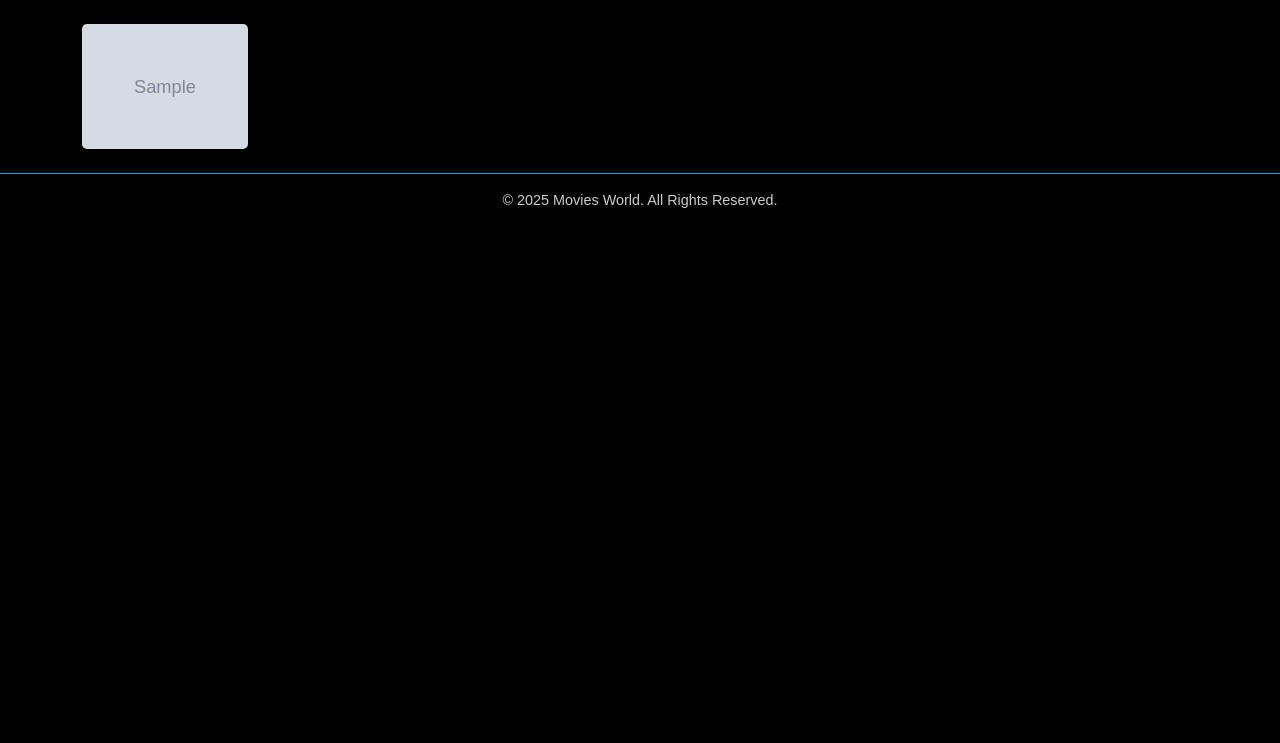
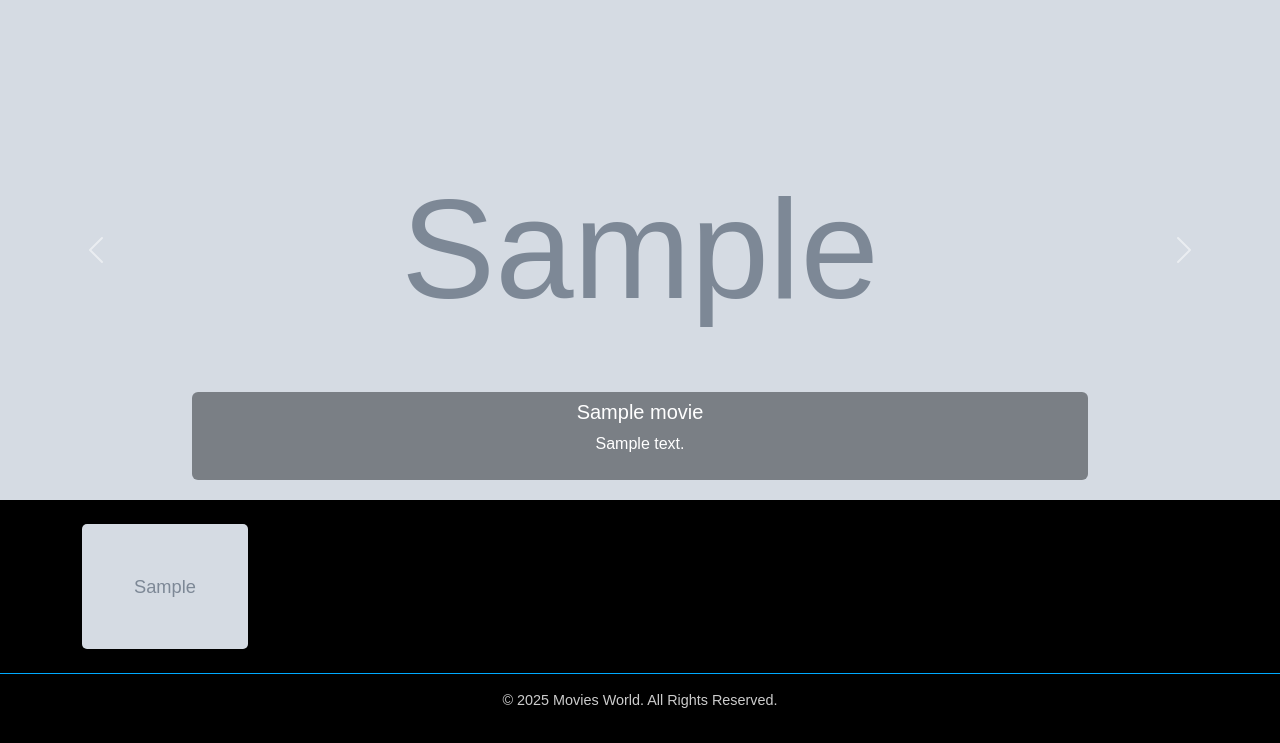
Before and after one commit to nandakumarp-dev/movie_manager, a Django app: page /home in a window 1280 px wide. Shown: the part 57-800 px from the top of the page. Run offline with Django 5.2, Linux system fonts and the light colour scheme; tables that the repository leaves empty hold one stand-in row (values such as "Sample post"); grey boxes marked "Sample" are stand-in pictures.

Commit message:
added cover image to model

```diff
--- a/movie_manager/movies/models.py
+++ b/movie_manager/movies/models.py
@@ -7,6 +7,8 @@ class Movie(models.Model):
     image = models.ImageField(upload_to='movies/')
     description = models.TextField(blank=True)
     release_date = models.DateField(null=True, blank=True)
+    cover_img = models.ImageField(upload_to='movies/cover/', blank=True, null=True)
+
 
     def __str__(self):
         return self.title
--- a/movie_manager/static/css/user_home.css
+++ b/movie_manager/static/css/user_home.css
@@ -40,3 +40,7 @@ body {
       margin-right: 5px;
       margin-left: 0 px;
     }
+
+    .carousel-item img {
+  border-radius: 8px;
+}
--- a/movie_manager/templates/home/homepage.html
+++ b/movie_manager/templates/home/homepage.html
@@ -59,6 +59,42 @@
     </div>
   </nav>
 
+
+
+
+  <!-- Movie Cover Carousel -->
+<div id="movieCarousel" class="carousel slide" data-bs-ride="carousel">
+  <div class="carousel-inner">
+
+    {% for movie in featured_movies %}
+    <div class="carousel-item {% if forloop.first %}active{% endif %}">
+      <img src="{{ movie.cover_img.url }}" class="d-block w-100" alt="{{ movie.title }}" style="max-height: 500px; object-fit: cover;">
+      <div class="carousel-caption d-none d-md-block bg-dark bg-opacity-50 rounded p-2">
+        <h5>{{ movie.title }}</h5>
+        <p>{{ movie.description|truncatechars:100 }}</p>
+      </div>
+    </div>
+    {% endfor %}
+
+  </div>
+
+  <!-- Controls -->
+  <button class="carousel-control-prev" type="button" data-bs-target="#movieCarousel" data-bs-slide="prev">
+    <span class="carousel-control-prev-icon" aria-hidden="true"></span>
+    <span class="visually-hidden">Previous</span>
+  </button>
+  <button class="carousel-control-next" type="button" data-bs-target="#movieCarousel" data-bs-slide="next">
+    <span class="carousel-control-next-icon" aria-hidden="true"></span>
+    <span class="visually-hidden">Next</span>
+  </button>
+</div>
+
+
+
+
+
+
+
   <!-- Movie Grid -->
   <div class="container py-4">
     <div class="row g-4">
--- a/movie_manager/welcome/views.py
+++ b/movie_manager/welcome/views.py
@@ -85,4 +85,9 @@ class HomeView(View):
 
         movies = Movie.objects.all()
 
-        return render(request,'home/homepage.html', {'movies': movies})
+        featured_movies = Movie.objects.all()  # Or any logic
+
+        return render(request,'home/homepage.html', {
+        'featured_movies': featured_movies,
+        'movies': movies
+    })
```
